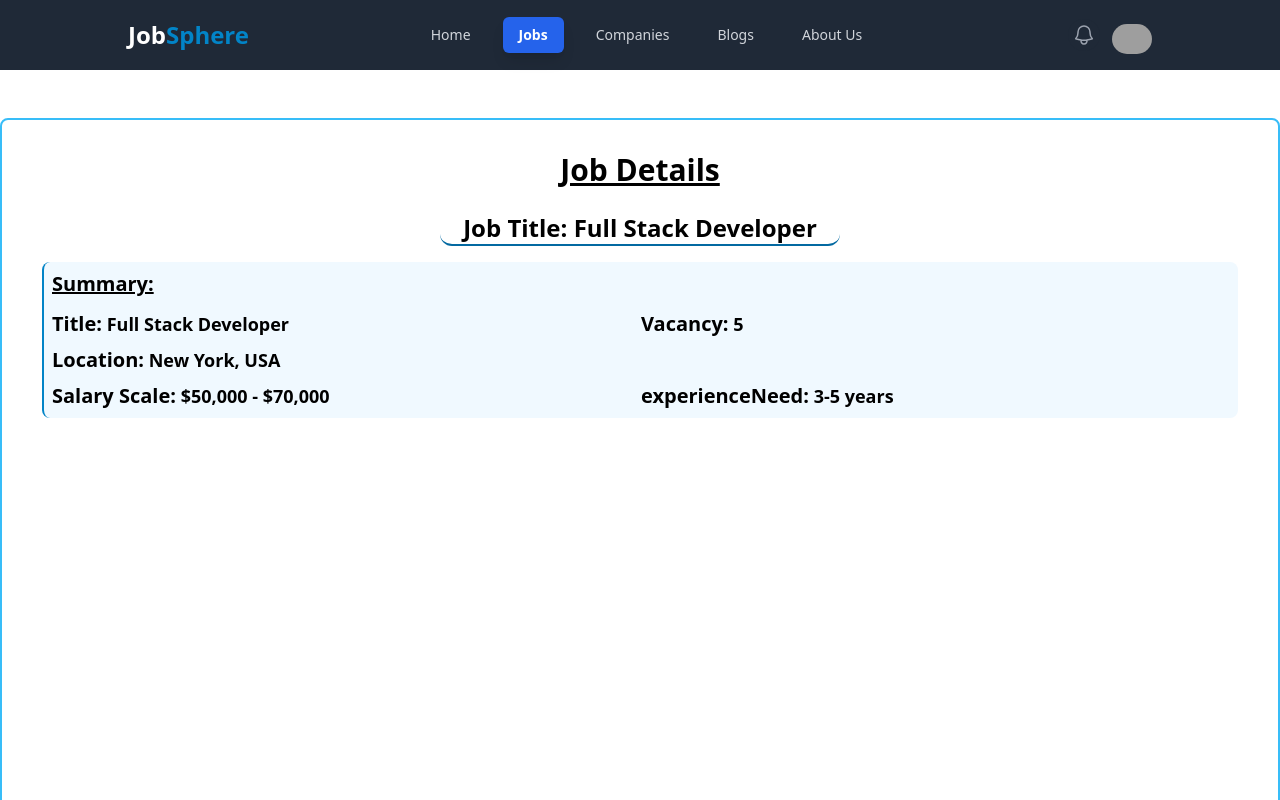
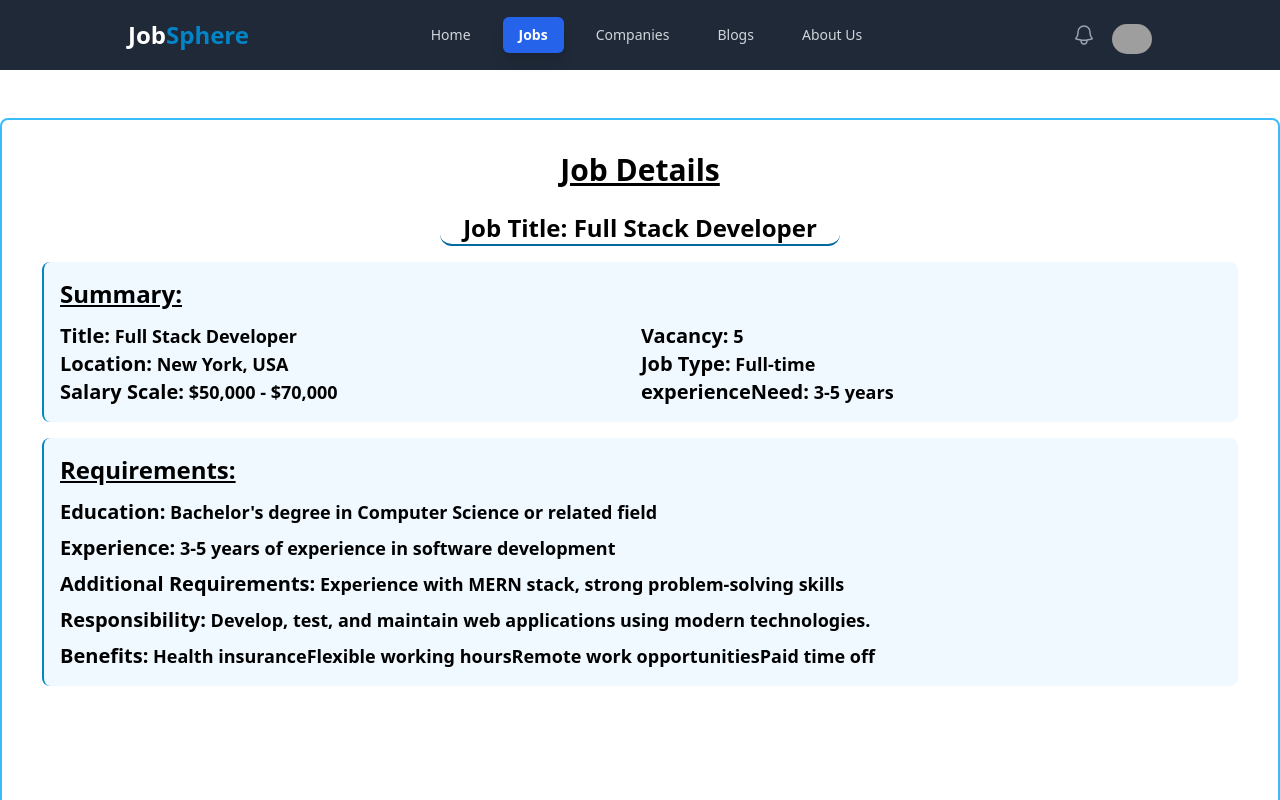
Before and after one commit to HunterMahmud/JobSphere, a Next.js app: page /jobs in a window 1280 px wide. Shown: the top 800 px of the page. Built offline with nearby package versions, Linux system fonts and the light colour scheme; grey boxes are pictures that could not be loaded.

Commit message:
Requirement added

```diff
--- a/src/components/Jobs/JobDetails.jsx
+++ b/src/components/Jobs/JobDetails.jsx
@@ -7,6 +7,7 @@ const JobDetails = () => {
             jobTitle: "Full Stack Developer",
             vacancy: 5,
             location: "New York, USA",
+            jobType: "Full-time",
             salaryScale: "$50,000 - $70,000",
             experienceNeed: "3-5 years",
          },
@@ -22,7 +23,6 @@ const JobDetails = () => {
                "Paid time off"
             ],
             salaryReview: "Annually based on performance",
-            jobType: "Full-time",
             jobLocation: "New York, USA",
          },
          companyDetails: {
@@ -49,17 +49,30 @@ const JobDetails = () => {
          <h1 className='text-2xl font-semibold text-center lg:max-w-[400px] mx-auto border-b-2 border-sky-700 rounded-xl'> <span className='text-2xl font-bold'>Job Title:</span> {jobDetails[0].summary.jobTitle}</h1>
 
          {/* Summary */}
-         <div className='md:mx-8 mx-2 border-l-2 p-2 rounded-lg border-sky-600 bg-sky-50 my-4'>
-            <h1 className='text-xl font-semibold underline mb-3'>Summary:</h1>
+         <div className='md:mx-8 mx-2 border-l-2 p-2 md:p-4 rounded-lg border-sky-600 bg-sky-50 my-4'>
+            <h1 className='text-2xl font-semibold underline mb-3'>Summary:</h1>
             <div className='md:grid md:grid-cols-2 md:justify-between'>
                <h4 className='text-lg font-semibold'> <span className='text-xl font-bold'>Title:</span> {jobDetails[0].summary.jobTitle}</h4>
                <h4 className='text-lg font-semibold'> <span className='text-xl font-bold'>Vacancy:</span> {jobDetails[0].summary.vacancy}</h4>
             </div>
-            <h4 className='text-lg font-semibold my-2'> <span className='text-xl font-bold'>Location:</span> {jobDetails[0].summary.location}</h4>
+            <div className='md:grid md:grid-cols-2 md:justify-between'>
+               <h4 className='text-lg font-semibold'> <span className='text-xl font-bold'>Location:</span> {jobDetails[0].summary.location}</h4>
+               <h4 className='text-lg font-semibold'> <span className='text-xl font-bold'>Job Type:</span> {jobDetails[0].summary.jobType}</h4>
+            </div>
             <div className="md:grid md:grid-cols-2 md:justify-between">
                <h4 className='text-lg font-semibold'> <span className='text-xl font-bold'>Salary Scale:</span> {jobDetails[0].summary.salaryScale}</h4>
                <h4 className='text-lg font-semibold'> <span className='text-xl font-bold'>experienceNeed:</span> {jobDetails[0].summary.experienceNeed}</h4>
             </div>
+         </div>
+
+         {/* Requirement */}
+         <div className='md:mx-8 mx-2 border-l-2 p-2 md:p-4 rounded-lg border-sky-600 bg-sky-50 my-4'>
+            <h1 className='text-2xl font-semibold underline mb-3'>Requirements:</h1>
+            <h4 className='text-lg font-semibold'> <span className='text-xl font-bold'>Education:</span> {jobDetails[0].requirement.education}</h4>
+            <h4 className='text-lg font-semibold my-2'> <span className='text-xl font-bold'>Experience:</span> {jobDetails[0].requirement.experience}</h4>
+            <h4 className='text-lg font-semibold'> <span className='text-xl font-bold'>Additional Requirements:</span> {jobDetails[0].requirement.additionalRequirements}</h4>
+            <h4 className='text-lg font-semibold my-2'> <span className='text-xl font-bold'>Responsibility:</span> {jobDetails[0].requirement.responsibility}</h4>
+            <h4 className='text-lg font-semibold'> <span className='text-xl font-bold'>Benefits:</span> {jobDetails[0].requirement.benefits}</h4>
          </div>
 
 
```
